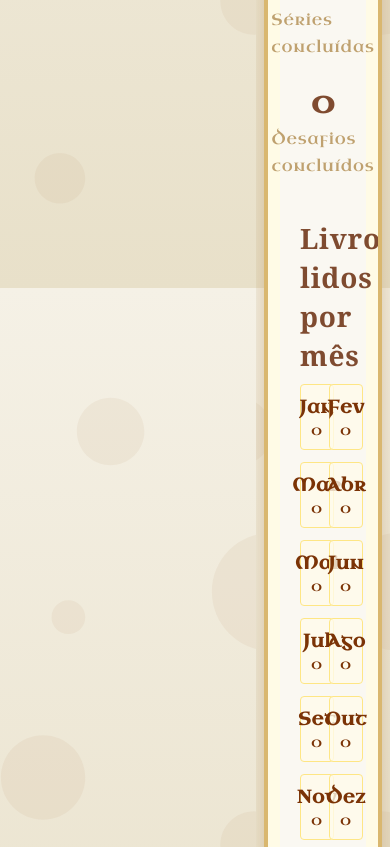
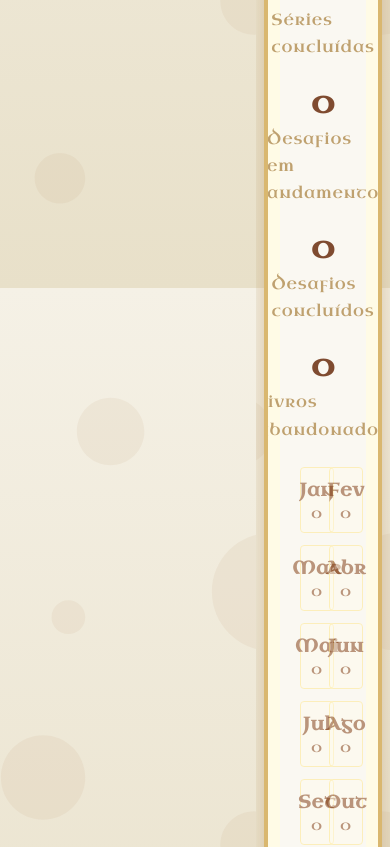
Before and after one commit to jujulia47/my-library, a Next.js app: page / in a window 390 px wide. Shown: the part 1400-2247 px from the top of the page. Built offline with nearby package versions, Linux system fonts and the light colour scheme; no server answers; the database is empty; a web font is replaced by a local one.

Commit message:
update home components

```diff
--- a/src/app/page.tsx
+++ b/src/app/page.tsx
@@ -2,8 +2,75 @@
 
 import SideMenu from "@/components/SideMenu";
 import "./fantasy.css";
+import { bookList } from "@/services/book";
+import {serieList} from '@/services/serie'
+import {collectionList} from '@/services/collections'
+import Link from "next/link";
+import BookCard from "@/components/BookCard";
+import CollectionCard from "@/components/CollectionCard";
 
 export default async function Home() {
+  const books = await bookList();
+  const series = await serieList();
+  const collections = await collectionList();
+
+  const booksFinishDates = books?.map((book) => book.finish_date);
+  const seriesFinishDates = series?.map((serie) => {
+    const date = serie.finish_date ? new Date(serie.finish_date) : null;
+    const status = serie.status
+    if(status === 'finish' && date?.getUTCFullYear() === 2025) {
+      return date
+    }
+    return null
+  })
+  const seriesFinish = seriesFinishDates?.filter((date) => date !== null).length;
+  const seriesReading = series?.filter((serie) => serie.status === 'reading' && serie.init_date ? new Date(serie.init_date)?.getUTCFullYear() === 2025 : null).length;
+
+  const booksReading = books?.filter((book) => book.status === 'reading');
+  const booksAbandoned = books?.filter((book) => book.status === 'abandoned' && book.init_date ? new Date(book.init_date)?.getUTCFullYear() === 2025 : null).length;
+
+  const challengesOngoing = collections?.filter(
+    (collection) =>
+      collection.type_collection === 'challenge' &&
+      collection.status === 'ongoing' &&
+      collection.init_date &&
+      new Date(collection.init_date).getUTCFullYear() === 2025
+    );
+
+  const challengesFinished = collections?.filter(
+    (collection) =>
+      collection.type_collection === 'challenge' &&
+      collection.status === 'finished' &&
+      collection.init_date &&
+      new Date(collection.init_date).getUTCFullYear() === 2025
+  ).length;
+
+  const meses = [
+    "Jan", "Fev", "Mar", "Abr", "Mai", "Jun",
+    "Jul", "Ago", "Set", "Out", "Nov", "Dez"
+  ];
+
+  const bookByMonth: { [monthName: string]: number } = {};
+
+  booksFinishDates?.forEach((finishDate) => {
+    const date = finishDate ? new Date(finishDate) : null;
+    if (date && date.getUTCFullYear() === 2025) {
+      const monthIndex = date.getMonth();
+      console.log(monthIndex, 'monthIndex');
+
+      const monthName = meses[monthIndex];
+      console.log(monthName, 'monthName');
+
+      bookByMonth[monthName] = (bookByMonth[monthName] || 0) + 1;
+      console.log(bookByMonth, 'bookByMonth');
+    }
+  });
+
+  const monthResult = meses.map((month) => ({
+    month,
+    qty: bookByMonth[month] || 0,
+  }));
+
   return (
     <main className="min-h-screen ml-64 items-center justify-center fantasy-bg">
       {/* SVG de partículas mágicas animadas */}
@@ -39,8 +106,7 @@ export default async function Home() {
               />
               <animate
                 attributeName="opacity"
-                values={`${Math.random() * 0.3 + 0.2};${
-                  Math.random() * 0.8 + 0.2
+                values={`${Math.random() * 0.3 + 0.2};${Math.random() * 0.8 + 0.2
                   }`}
                 dur={`${Math.random() * 5 + 3}s`}
                 repeatCount="indefinite"
@@ -162,53 +228,48 @@ export default async function Home() {
             <span className="fantasy-ornament ml-2">✶</span>
           </h2>
           <div className="flex flex-wrap gap-6 justify-center">
-            <div className="flex flex-col items-center">
-              <span className="text-4xl font-bold text-[#7F4B30]">0</span>
+            <div className="flex flex-col items-center justify-between">
+              <span className="text-4xl font-bold text-[#7F4B30]">{monthResult.reduce((total, item) => total + item.qty, 0)}</span>
               <span className="text-[#bfa16f] mt-1">Livros lidos</span>
             </div>
-            <div className="flex flex-col items-center">
-              <span className="text-3xl font-bold text-[#7F4B30]">0</span>
+            <div className="flex flex-col items-center justify-between">
+              <span className="text-3xl font-bold text-[#7F4B30]">{seriesReading}</span>
               <span className="text-[#bfa16f] mt-1">Séries em andamento</span>
             </div>
-            <div className="flex flex-col items-center">
-              <span className="text-3xl font-bold text-[#7F4B30]">0</span>
+            <div className="flex flex-col items-center justify-between">
+              <span className="text-3xl font-bold text-[#7F4B30]">{seriesFinish}</span>
               <span className="text-[#bfa16f] mt-1">Séries concluídas</span>
             </div>
-            <div className="flex flex-col items-center">
-              <span className="text-3xl font-bold text-[#7F4B30]">0</span>
+            <div className="flex flex-col items-center justify-between">
+              <span className="text-3xl font-bold text-[#7F4B30]">{challengesOngoing?.length}</span>
+              <span className="text-[#bfa16f] mt-1">Desafios em andamento</span>
+            </div>
+            <div className="flex flex-col items-center justify-between">
+              <span className="text-3xl font-bold text-[#7F4B30]">{challengesFinished}</span>
               <span className="text-[#bfa16f] mt-1">Desafios concluídos</span>
             </div>
+            <div className="flex flex-col items-center justify-between">
+              <span className="text-3xl font-bold text-[#7F4B30]">{booksAbandoned}</span>
+              <span className="text-[#bfa16f] mt-1">Livros abandonados</span>
             </div>
-          <div className="mt-4">
-            <h3 className="text-xl font-serif font-semibold text-[#7F4B30] mb-2">
-              Livros lidos por mês
-            </h3>
+          </div>
           <div className="grid grid-cols-2 sm:grid-cols-3 md:grid-cols-6 gap-3">
-              {[
-                { mes: "Jan", qtd: 0 },
-                { mes: "Fev", qtd: 0 },
-                { mes: "Mar", qtd: 0 },
-                { mes: "Abr", qtd: 0 },
-                { mes: "Mai", qtd: 0 },
-                { mes: "Jun", qtd: 0 },
-                { mes: "Jul", qtd: 0 },
-                { mes: "Ago", qtd: 0 },
-                { mes: "Set", qtd: 0 },
-                { mes: "Out", qtd: 0 },
-                { mes: "Nov", qtd: 0 },
-                { mes: "Dez", qtd: 0 },
-              ].map(({ mes, qtd }) => (
+            {monthResult.map(({ month, qty }) => (
               <a
-                  key={mes}
+                key={month}
                 href="#"
-                  className="flex flex-col items-center px-4 py-2 bg-amber-50/80 rounded border border-amber-200 hover:bg-amber-100 hover:border-amber-300 transition-all duration-300 text-amber-900 cursor-pointer hover:scale-105 hover:shadow-md"
-                  title={`Ver livros lidos em ${mes}`}
+                className={`flex flex-col items-center px-4 py-2 bg-amber-50/80 rounded border border-amber-200 hover:bg-amber-100 hover:border-amber-300 transition-all duration-300 text-amber-900 cursor-pointer hover:scale-105 hover:shadow-md ${qty === 0 ? "opacity-50 pointer-events-none" : ""
+                  }`}
+                title={
+                  qty === 0
+                    ? `Nenhum livro lido em ${month}`
+                    : `Ver livros lidos em ${month}`
+                }
               >
-                  <span className="font-bold text-lg">{mes}</span>
-                  <span className="text-sm">{qtd}</span>
+                <span className="font-bold text-lg">{month}</span>
+                <span className="text-sm">{qty}</span>
               </a>
             ))}
-            </div>
           </div>
         </div>
       </section>
@@ -233,9 +294,16 @@ export default async function Home() {
 
       {/* Coleções e Lendo agora: lado a lado abaixo do resumo */}
       <section className="w-full max-w-7xl mx-auto px-4 sm:px-6 lg:px-8 py-8">
-        <div className="grid grid-cols-1 md:grid-cols-2 gap-8">
+        <div className="flex justify-center gap-6">
           {/* Seção de Coleções */}
-          <div className="fantasy-block fantasy-frame relative transform transition-all duration-300 hover:shadow-xl hover:-translate-y-1">
+          <div className="fantasy-block fantasy-frame relative transform transition-all duration-300 hover:shadow-xl hover:-translate-y-1 min-w-1/2 gap-4">
+            {challengesOngoing?.length && challengesOngoing?.length > 0 ? (
+              challengesOngoing?.map((challenge) => (
+                <CollectionCard key={challenge.id} collection={challenge} />
+              ))
+            ) : (
+
+              <div>
                 <span
                   className="fantasy-stars"
                   style={{ right: 16, top: 12, position: "absolute" }}
@@ -274,10 +342,18 @@ export default async function Home() {
                 </button>
               </div>
             </div>
+            )}
+          </div>
 
           {/* Seção de Lendo Agora */}
-          <div className="fantasy-block fantasy-frame relative transform transition-all duration-300 hover:shadow-xl hover:-translate-y-1">
+          <div className="fantasy-block fantasy-frame relative transform transition-all duration-300 hover:shadow-xl hover:-translate-y-1 min-w-1/2 gap-4">
+          {booksReading?.length && booksReading?.length > 0 ? (
+            booksReading?.map((book) => (
+              <BookCard key={book.id} book={book} />
+            ))
+          ): (
 
+            <div>
               <span
                 className="fantasy-stars"
                 style={{ left: 16, top: 12, position: "absolute" }}
@@ -312,9 +388,11 @@ export default async function Home() {
                       clipRule="evenodd"
                     />
                   </svg>
-                <span>Adicionar Livro</span>
+                  <Link href="/book/new">Adicionar Livro</Link>
                 </button>
               </div>
+            </div>
+          )}
           </div>
         </div>
       </section>
```
Lines whose indentation alone changed are shown as unchanged.
